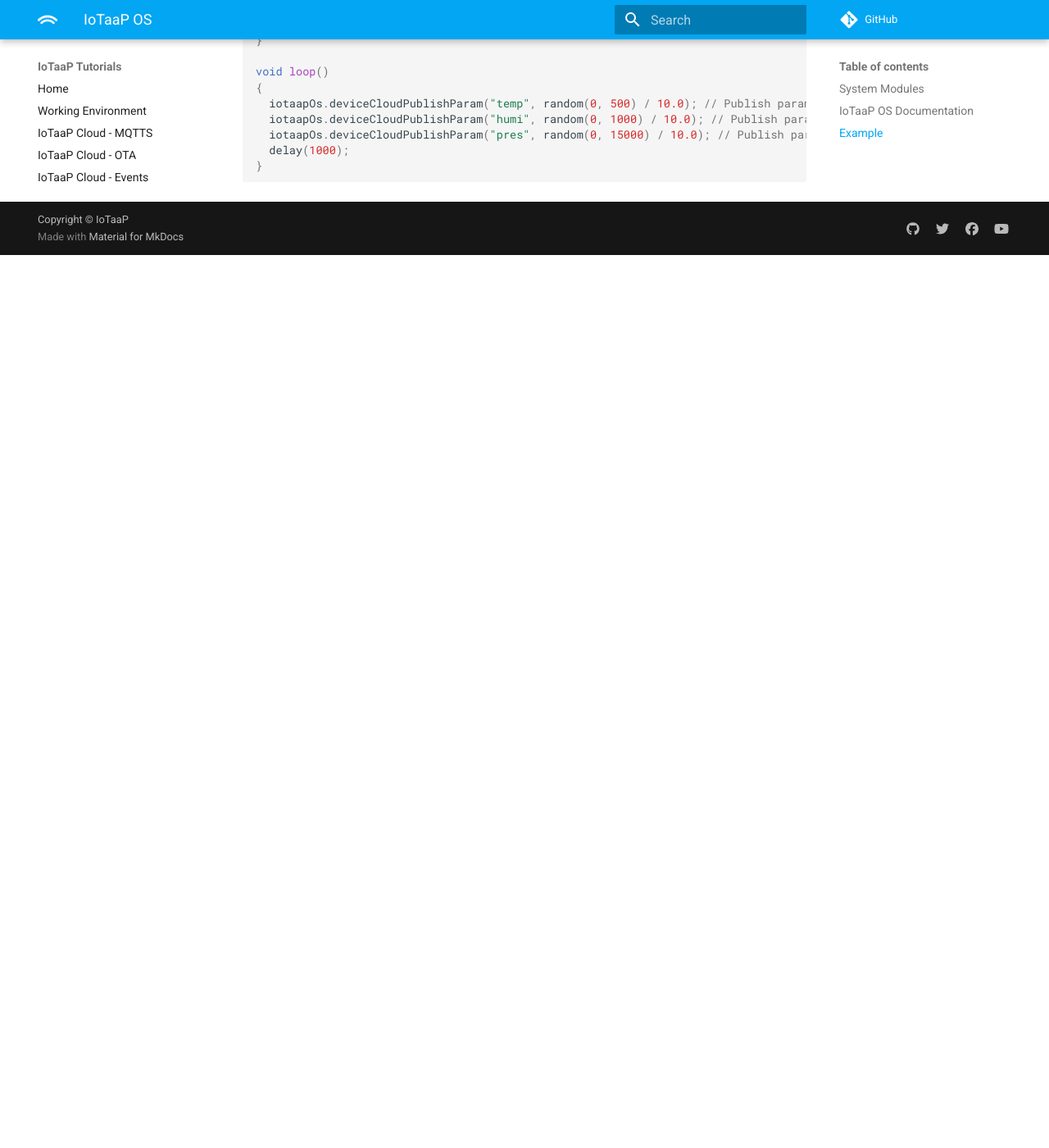
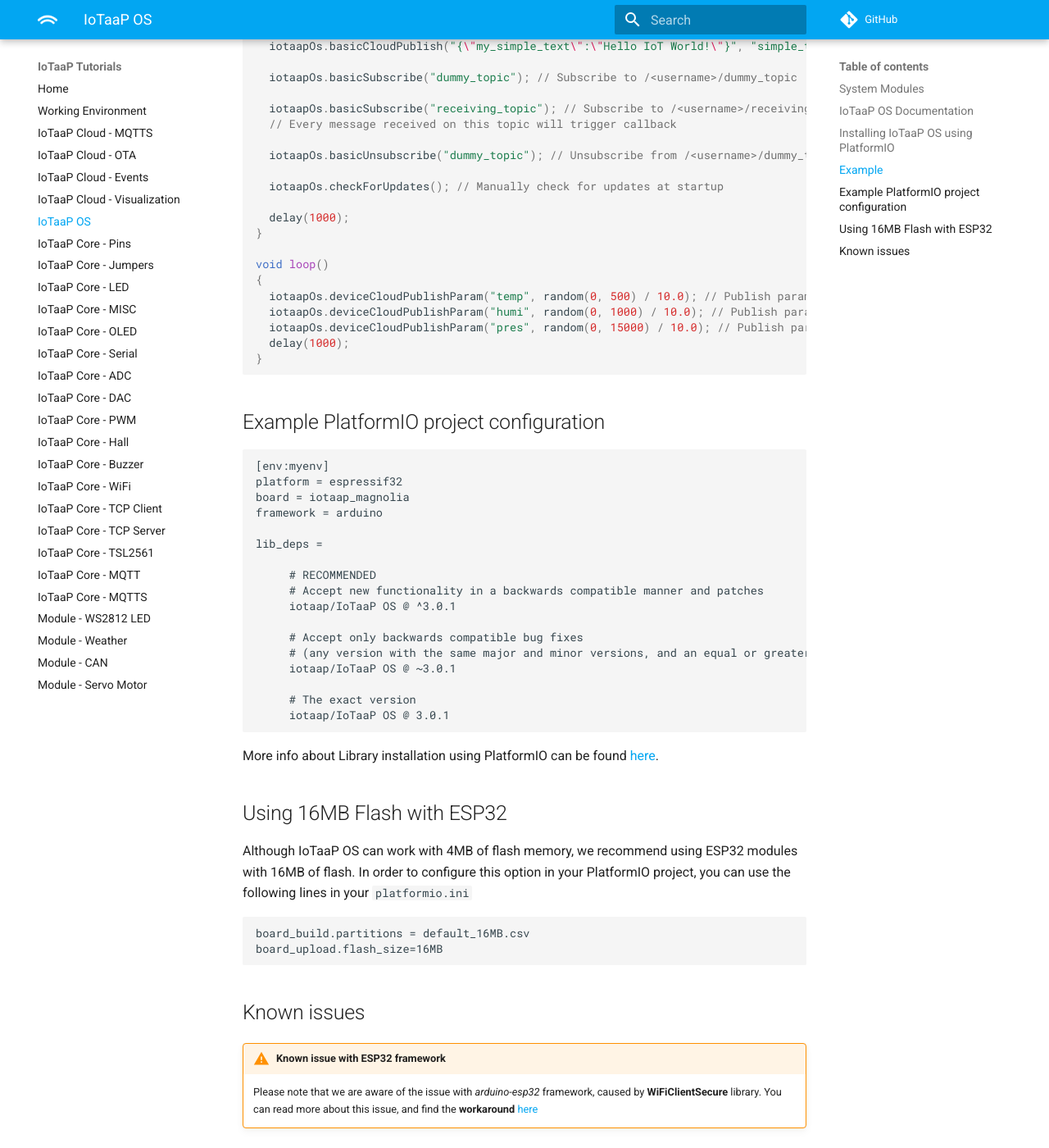
Before and after one commit to iotaap/tutorials, an MkDocs documentation site: the page built from docs/iotaap-os.md, in a window 1280 px wide and 1400 px high, scrolled down 1782 px. Shown: the whole window at 82% size. Built offline with MkDocs 1.6.1 and Material for MkDocs 9.7.7, drawn with Linux system fonts in a browser that asks for light colours; comment, search, counter and statistics services are not loaded; before the commit the page ends 2093 px from its top, so only the background shows below that; some of the changed text lies outside the part shown.

Commit message:
Added PlatformIO configuration details

````diff
--- a/docs/iotaap-os.md
+++ b/docs/iotaap-os.md
@@ -15,6 +15,12 @@ The unique system built for ESP32 SoC which provides everything you need to succ
 
 In order to easily deploy and explore the following example, please first read the [IoTaaP OS Documentation](https://docs.iotaap.io/docs-iotaap-os/). Prepare
 your SD card, [download FS Structure](https://files.iotaap.io/assets/iotaap-os/assets/fs_structure.zip) and extract it to your SD card. Don't forget to update *default.cfg* with your data, obtained from [IoTaaP Console](https://console.iotaap.io).
+
+## Installing IoTaaP OS using PlatformIO
+
+In order to start using IoTaaP OS, we recommend using PlatformIO framework, info on how to start a new project using PlatformIO, can be found [here](https://docs.iotaap.io/docs-tutorials/working-environment/).
+
+You have to declare library dependencies in your `platformio.ini` file, by using [lib_deps](https://docs.platformio.org/page/projectconf/section_env_library.html) option. You can define the specific library version, although we recommend using the newest version in your projects.
 
 ## Example
 
@@ -84,3 +90,45 @@ void loop()
 }
 
 ```
+
+## Example PlatformIO project configuration
+
+```
+[env:myenv]
+platform = espressif32
+board = iotaap_magnolia
+framework = arduino
+
+lib_deps =
+
+     # RECOMMENDED
+     # Accept new functionality in a backwards compatible manner and patches
+     iotaap/IoTaaP OS @ ^3.0.1
+
+     # Accept only backwards compatible bug fixes
+     # (any version with the same major and minor versions, and an equal or greater patch version)
+     iotaap/IoTaaP OS @ ~3.0.1
+
+     # The exact version
+     iotaap/IoTaaP OS @ 3.0.1
+
+```
+
+More info about Library installation using PlatformIO can be found [here](https://platformio.org/lib/show/11733/IoTaaP/installation).
+
+## Using 16MB Flash with ESP32
+
+Although IoTaaP OS can work with 4MB of flash memory, we recommend using ESP32 modules with 16MB of flash. In order to configure this option
+in your PlatformIO project, you can use the following lines in your `platformio.ini`
+
+```
+board_build.partitions = default_16MB.csv
+board_upload.flash_size=16MB
+
+```
+
+## Known issues
+
+!!! warning "Known issue with ESP32 framework"
+    Please note that we are aware of the issue with *arduino-esp32* framework, caused by **WiFiClientSecure** library. You can read more
+    about this issue, and find the **workaround** [here](https://community.iotaap.io/t/esp32-restarts/)
````
